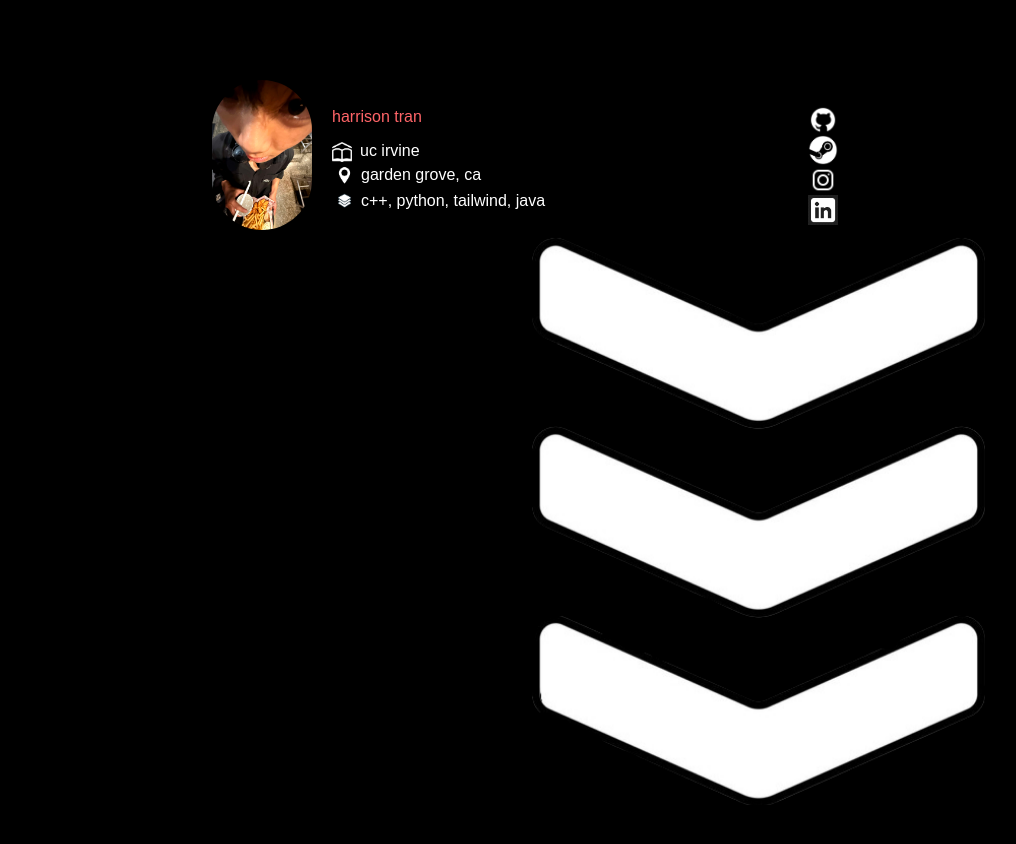
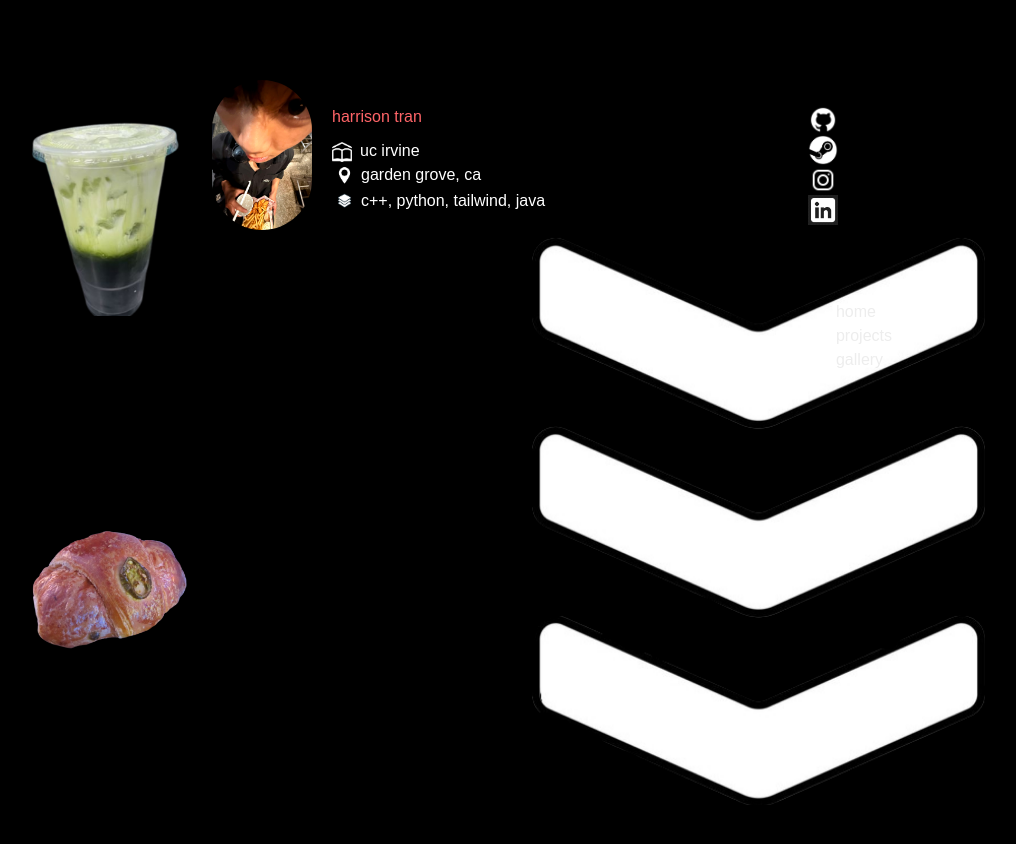
Before and after one commit to harrisonharrisonharrison/personalwebsite, a Next.js app: page / in a window 1280 px wide. Shown: the top 844 px of the page, without its empty margins (108-1124 px from the left). Before the commit the page ends 805 px from the top, so only its background shows below. Built offline with nearby package versions, Linux system fonts and the light colour scheme.

Commit message:
added outline for navbar

```diff
--- a/src/app/descriptions/desc4.tsx
+++ b/src/app/descriptions/desc4.tsx
@@ -35,7 +35,7 @@ export default function Desc3() {
                 initial={{ y:0, opacity: -1}}
                 animate={{ y:10, opacity: 1}}>
             <div id="expand"  className="m-auto md:w-150 w-fit" >
-            i really like meeting new people, so feel free to hmu on any of the socials on the top right.
+            i really like meeting new people, so feel free to talk to me on any of the socials on the top right.
             i've also been getting more involved with clubs on campus, like FUSION, Design@UCI, and AI@UCI.
             </div>
         </motion.div>
--- /dev/null
+++ b/src/app/elements/gtt.tsx
@@ -0,0 +1,35 @@
+"use client"
+import { useRef } from "react";
+import Image from 'next/image'
+
+export const GTT = () => {
+  const boundingRef = useRef<DOMRect | null>(null);
+
+  return (
+    <div className="absolute invisible xl:visible left-25 top-25 [perspective:300px]">
+      <div
+        onMouseLeave={() => (boundingRef.current = null)}
+        onMouseEnter={(ev) => {
+          boundingRef.current = ev.currentTarget.getBoundingClientRect();
+        }}
+        onMouseMove={(ev) => {
+          if (!boundingRef.current) return;
+          const x = ev.clientX - boundingRef.current.left;
+          const y = ev.clientY - boundingRef.current.top;
+          const xPercentage = x / boundingRef.current.width;
+          const yPercentage = y / boundingRef.current.height;
+          const xRotation = (xPercentage - 0.5) * 20;
+          const yRotation = (0.5 - yPercentage) * 20;
+
+          ev.currentTarget.style.setProperty("--x-rotation", `${yRotation}deg`);
+          ev.currentTarget.style.setProperty("--y-rotation", `${xRotation}deg`);
+          ev.currentTarget.style.setProperty("--x", `${xPercentage * 100}%`);
+          ev.currentTarget.style.setProperty("--y", `${yPercentage * 100}%`);
+        }}
+        className="grid w-[260px] grid-rows-[200px_120px_40px] rounded-md p-4 text-[#01A977] transition-transform ease-out hover:[transform:rotateX(var(--x-rotation))_rotateY(var(--y-rotation))_scale(1.1)]"
+      >
+        <Image src={"/gtt.png"} alt={"gtt"} width={200} height={200}/>
+      </div>
+    </div>
+  );
+};
--- /dev/null
+++ b/src/app/elements/hncc.tsx
@@ -0,0 +1,35 @@
+"use client"
+import { useRef } from "react";
+import Image from 'next/image'
+
+export const HNCC = () => {
+  const boundingRef = useRef<DOMRect | null>(null);
+
+  return (
+    <div className="absolute invisible xl:visible left-25 top-125 [perspective:300px]">
+      <div
+        onMouseLeave={() => (boundingRef.current = null)}
+        onMouseEnter={(ev) => {
+          boundingRef.current = ev.currentTarget.getBoundingClientRect();
+        }}
+        onMouseMove={(ev) => {
+          if (!boundingRef.current) return;
+          const x = ev.clientX - boundingRef.current.left;
+          const y = ev.clientY - boundingRef.current.top;
+          const xPercentage = x / boundingRef.current.width;
+          const yPercentage = y / boundingRef.current.height;
+          const xRotation = (xPercentage - 0.5) * 20;
+          const yRotation = (0.5 - yPercentage) * 20;
+
+          ev.currentTarget.style.setProperty("--x-rotation", `${yRotation}deg`);
+          ev.currentTarget.style.setProperty("--y-rotation", `${xRotation}deg`);
+          ev.currentTarget.style.setProperty("--x", `${xPercentage * 100}%`);
+          ev.currentTarget.style.setProperty("--y", `${yPercentage * 100}%`);
+        }}
+        className="grid w-[260px] grid-rows-[200px_120px_40px] rounded-md p-4 text-[#01A977] transition-transform ease-out hover:[transform:rotateX(var(--x-rotation))_rotateY(var(--y-rotation))_scale(1.1)]"
+      >
+        <Image src={"/hncc.png"} alt={"gtt"} width={200} height={200}/>
+      </div>
+    </div>
+  );
+};
--- /dev/null
+++ b/src/app/elements/navbar.tsx
@@ -0,0 +1,11 @@
+export default function NavBar() {
+    return (
+        <div>
+            <div className="invisible xl:visible fixed top-75 right-70">
+                <div>home</div>
+                <div>projects</div>
+                <div>gallery</div>
+            </div>
+        </div>
+    );
+}
--- a/src/app/globals.css
+++ b/src/app/globals.css
@@ -11,7 +11,6 @@
   --font-sans: var(--font-geist-sans);
   --font-mono: var(--font-geist-mono);
   --breakpoint-xs: 0rem;
-
 }
 
 @media (prefers-color-scheme: dark) {
--- a/src/app/page.tsx
+++ b/src/app/page.tsx
@@ -3,6 +3,9 @@ import Image from 'next/image'
 import Link from 'next/link'
 import ReadMoreComponent from "./descriptions/expand"
 import Profile from "./profile"
+import { GTT } from "./elements/gtt"
+import { HNCC } from "./elements/hncc"
+import Navbar from "./elements/navbar"
 
 export default function Home() {
   return (
@@ -10,6 +13,9 @@ export default function Home() {
 
       <Profile/>
       <ReadMoreComponent/>
+      <GTT/>
+      <HNCC/>
+      <Navbar/>
     </div>
   );
 }
```
Also changed, not shown: public/gtt.png (added), public/hncc.png (added).
